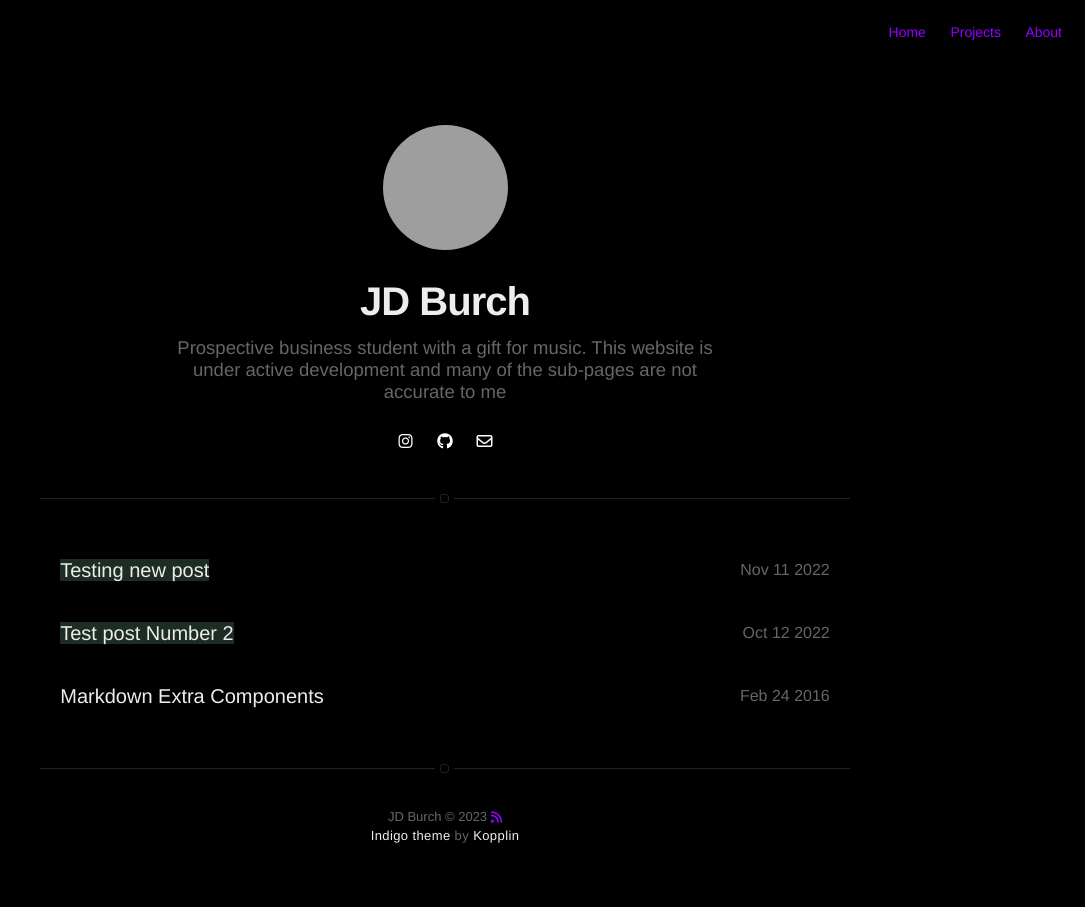
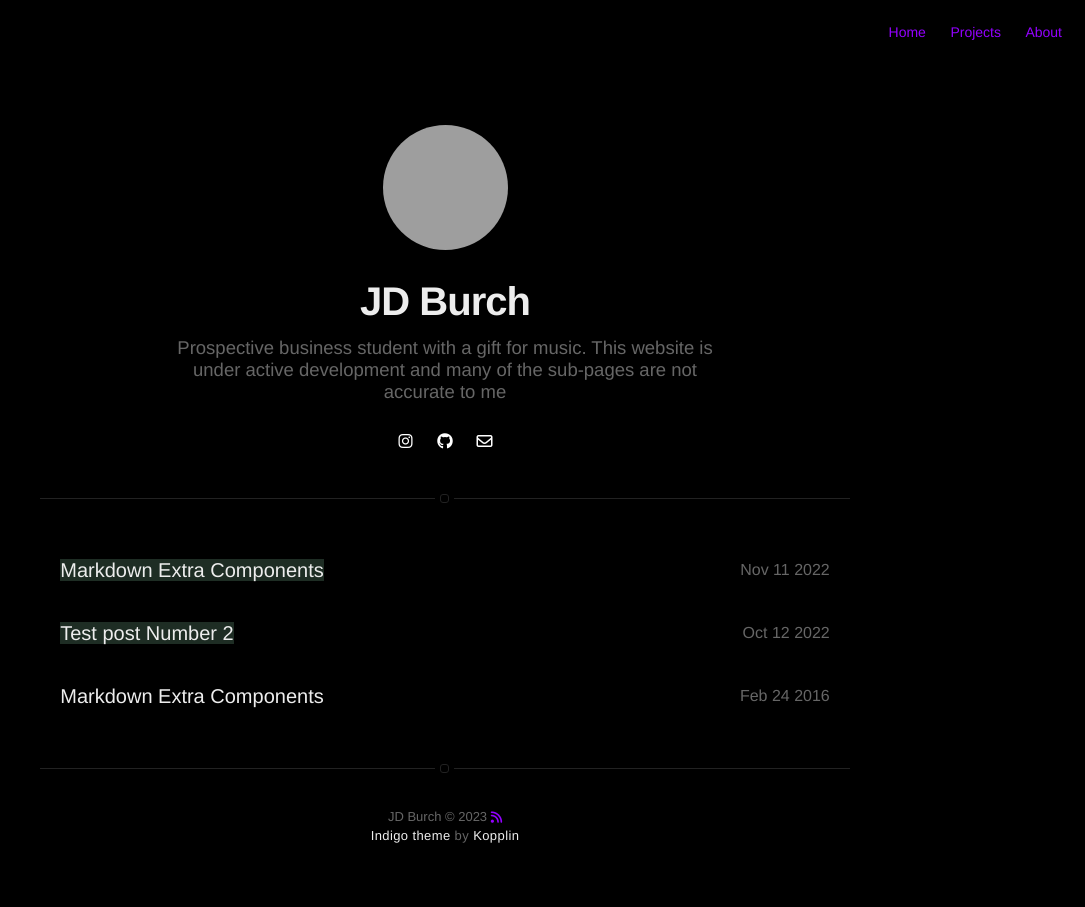
Before and after one commit to JDBurchHuzzah/jdburchhuzzah.github.io, a Jekyll site: the page built from blog.html, in a window 1280 px wide. Shown: the whole page, without its empty margins (195-1280 px from the left). Built offline with Jekyll 4.4.1, drawn with Linux system fonts in a browser that asks for light colours; nearby versions of some CDN libraries.

Commit message:
Update 2022-10-11-Testing-new-post.markdown

```diff
--- a/_posts/2022-10-11-Testing-new-post.markdown
+++ b/_posts/2022-10-11-Testing-new-post.markdown
@@ -1,5 +1,5 @@
 ---
-title: Testing new post
+title: "Markdown Extra Components"
 layout: post
 date: 2022-11-11 22:44
 image: /assets/images/markdown.jpg
```
